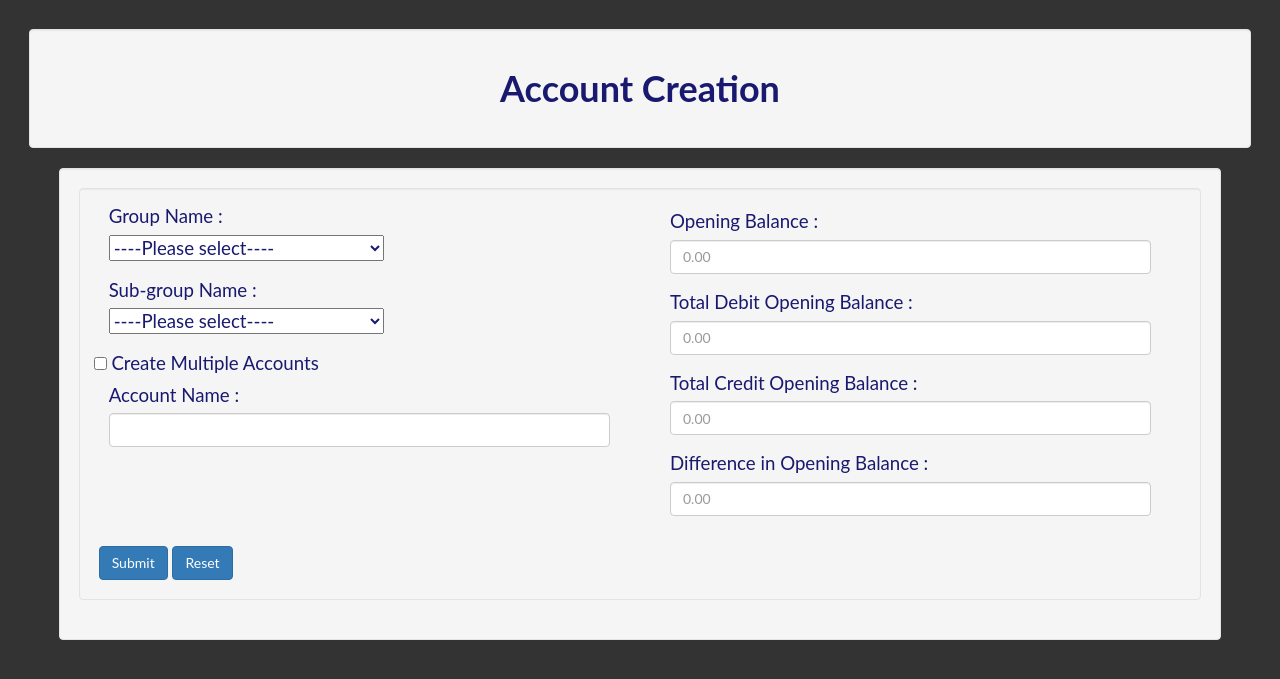
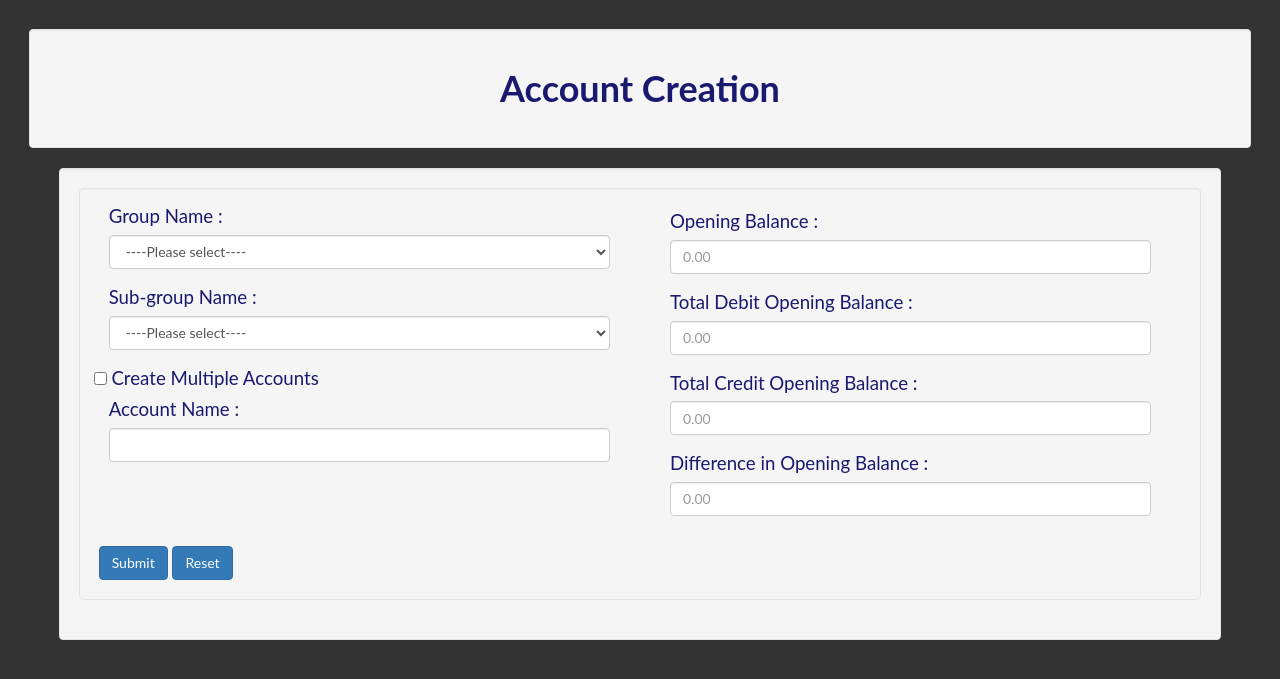
Before and after one commit to gnukhata/gkwebapp, a Python web app: template templates/create_account/create_account.html in a window 1280 px wide. Shown: the top 679 px of the page. Run offline with Jinja, Linux system fonts and the light colour scheme; the template is opened without the code that fills it, so the values that code supplies are empty; some libraries are stand-ins or nearby versions.

Commit message:
All changes are done.

```diff
--- a/templates/create_account/create_account.html
+++ b/templates/create_account/create_account.html
@@ -32,7 +32,7 @@
     <div id="group_name" class="form-group">
          <label for="group_name" class="control-label col-md-12 requiredField">
                 Group Name : <span class="asteriskField">*</span> </label><div class="controls col-md-12">
-	<select name="group_name">
+	<select name="group_name" class="form-control">
 	    <option hidden="true">----Please select----</option>
 	    <option value="Corpus">Corpus</option>
 	    <option value="Direct_Income">Direct Income</option>
@@ -54,7 +54,7 @@
 	   <div id="subgroup_name" class="form-group">
          <label for="subgroup_name" class="control-label col-md-12 requiredField">
                 Sub-group Name : <span class="asteriskField">*</span> </label><div class="controls col-md-12">
-	 <select name="Subgroup_Name">
+	 <select name="Subgroup_Name" class="form-control">
 	    <option hidden="true">----Please select----</option>
 	    <option value="Corpus">Corpus</option>
 	    <option value="Direct_Income">Direct Income</option>
```
